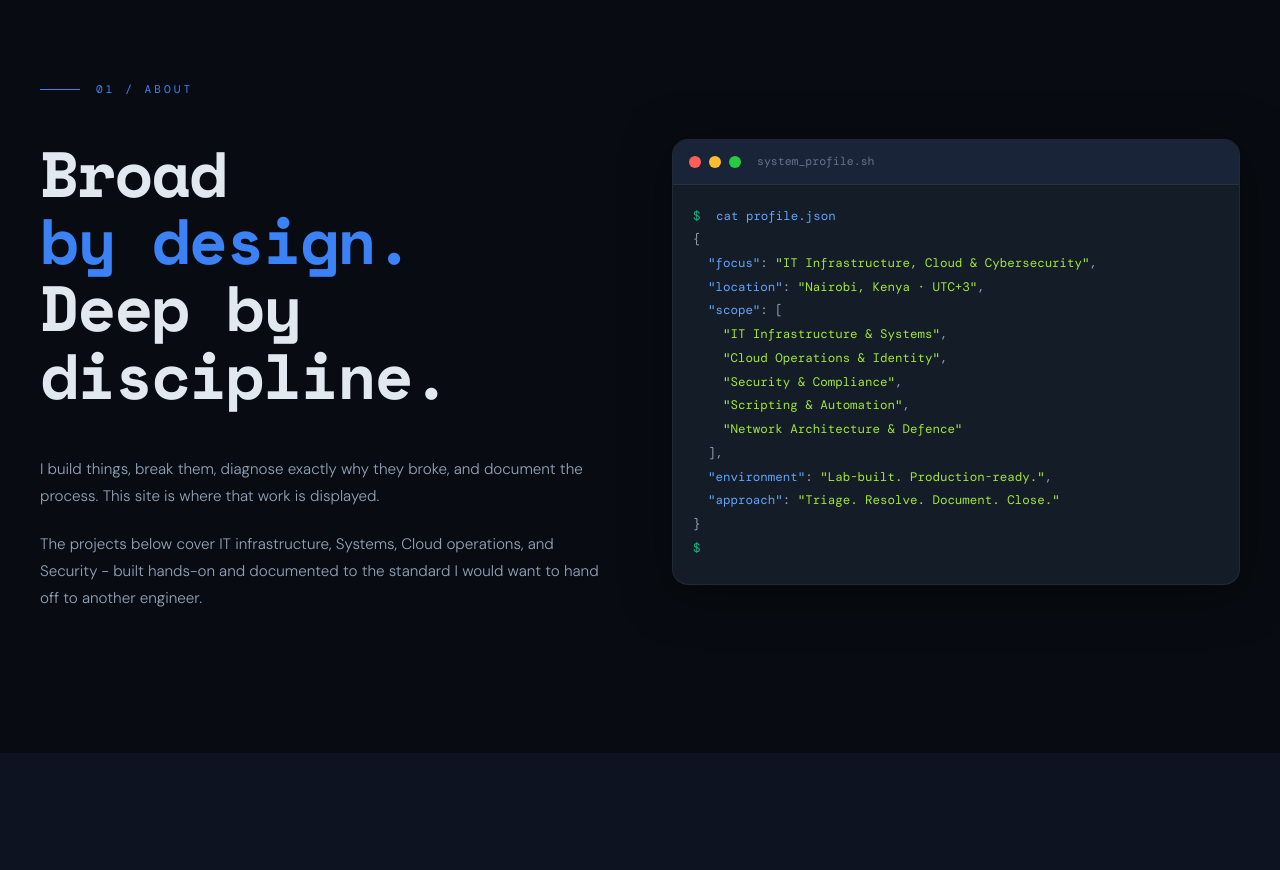
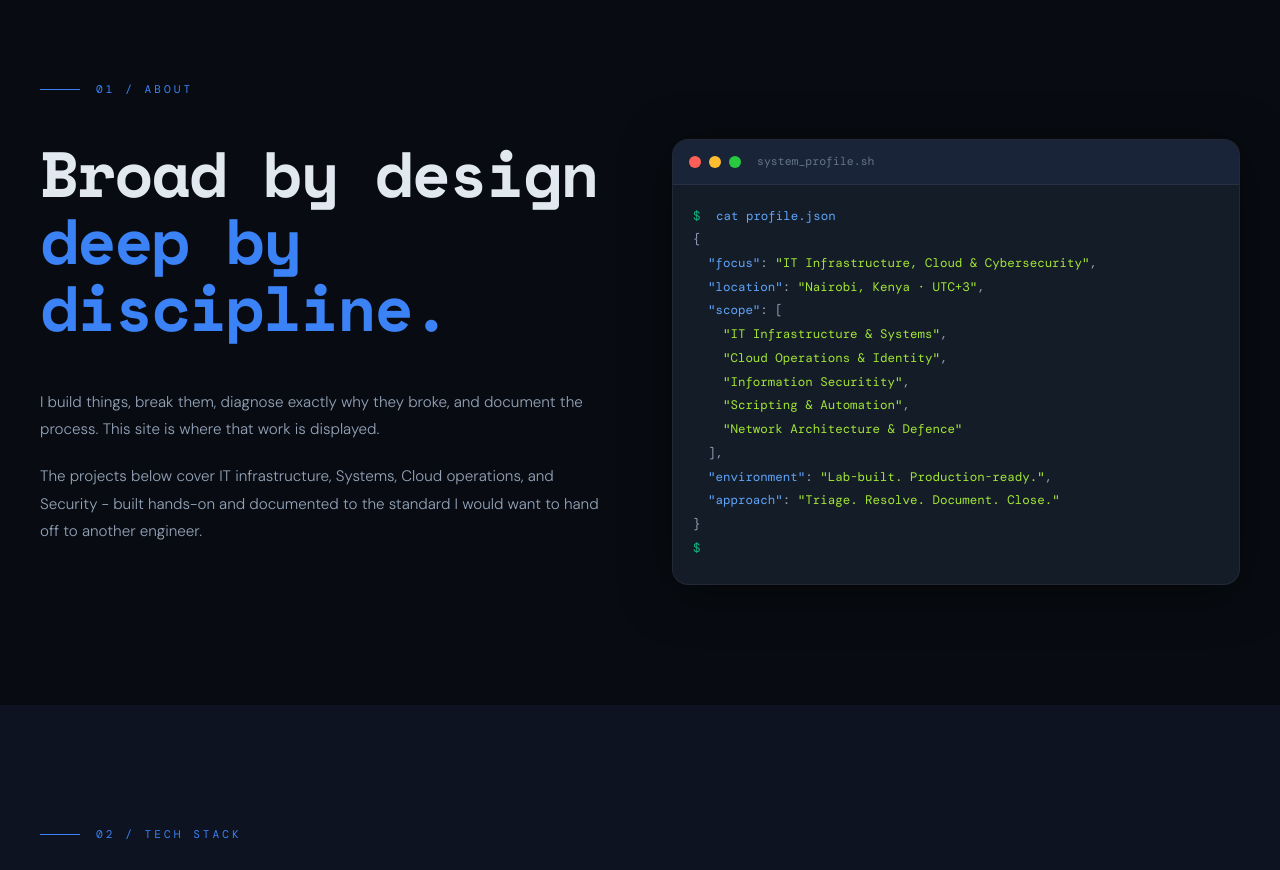
Before and after one commit to x-lga/x-lga.github.io, a plain HTML site: page index.html in a window 1280 px wide. Shown: the part 840-1710 px from the top of the page. Drawn offline with nearby package versions, Linux system fonts and the light colour scheme; a web font is replaced by a local one.

Commit message:
Add more changes to terminal body

```diff
--- a/index.html
+++ b/index.html
@@ -91,9 +91,8 @@
       <div class="about-grid">
         <div class="about-text">
           <h2 class="section-title">
-            Broad<br>
-            <em>by design.</em><br>
-            Deep by discipline.
+            Broad by design<br>
+            <em>deep by discipline.</em><br>
           </h2>
           <p>
             I build things, break them, diagnose exactly why they broke,
@@ -119,7 +118,7 @@
             <div class="t-line t-out">&nbsp;&nbsp;<span class="t-key">"scope"</span>: [</div>
               <div class="t-line t-out">&nbsp;&nbsp;&nbsp;&nbsp;<span class="t-val">"IT Infrastructure & Systems"</span>,</div>
               <div class="t-line t-out">&nbsp;&nbsp;&nbsp;&nbsp;<span class="t-val">"Cloud Operations & Identity"</span>,</div>
-              <div class="t-line t-out">&nbsp;&nbsp;&nbsp;&nbsp;<span class="t-val">"Security & Compliance"</span>,</div>
+              <div class="t-line t-out">&nbsp;&nbsp;&nbsp;&nbsp;<span class="t-val">"Information Securitity"</span>,</div>
               <div class="t-line t-out">&nbsp;&nbsp;&nbsp;&nbsp;<span class="t-val">"Scripting & Automation"</span>,</div>
               <div class="t-line t-out">&nbsp;&nbsp;&nbsp;&nbsp;<span class="t-val">"Network Architecture & Defence"</span></div>
             <div class="t-line t-out">&nbsp;&nbsp;],</div>
```
